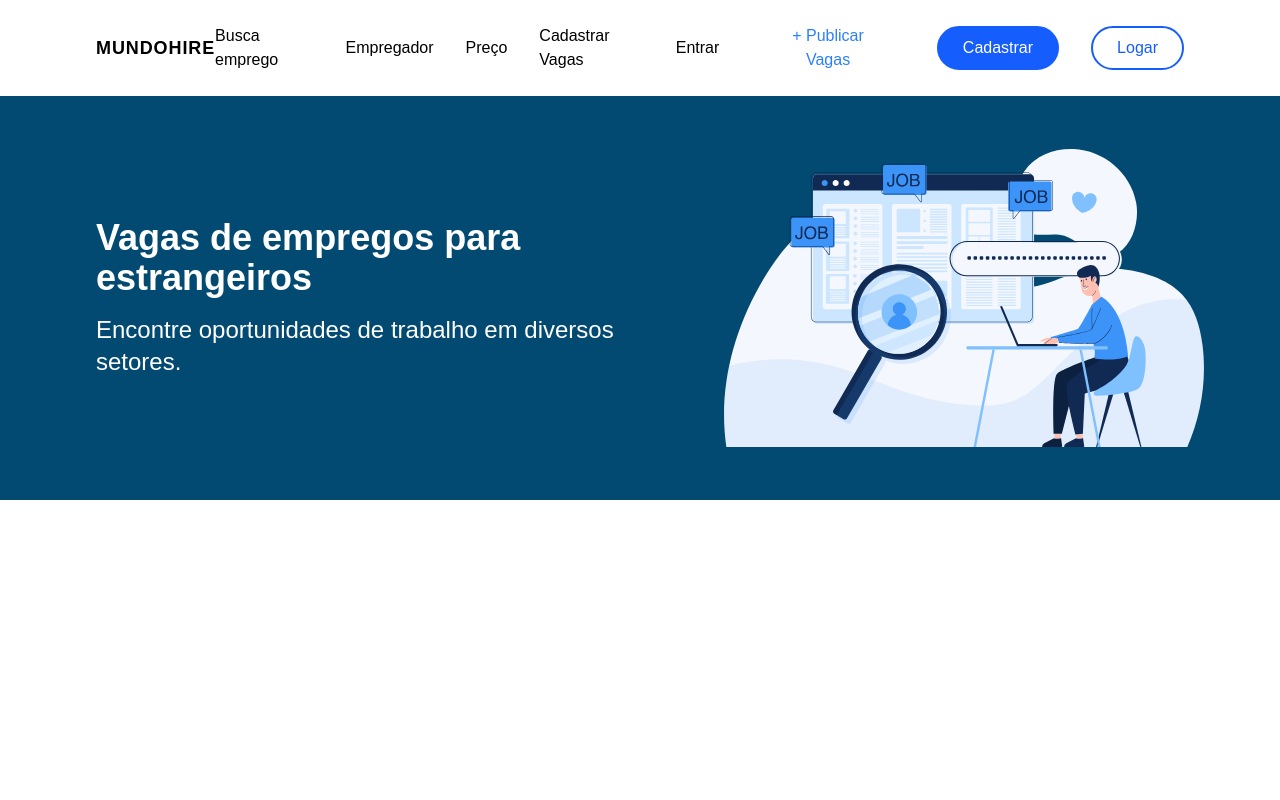
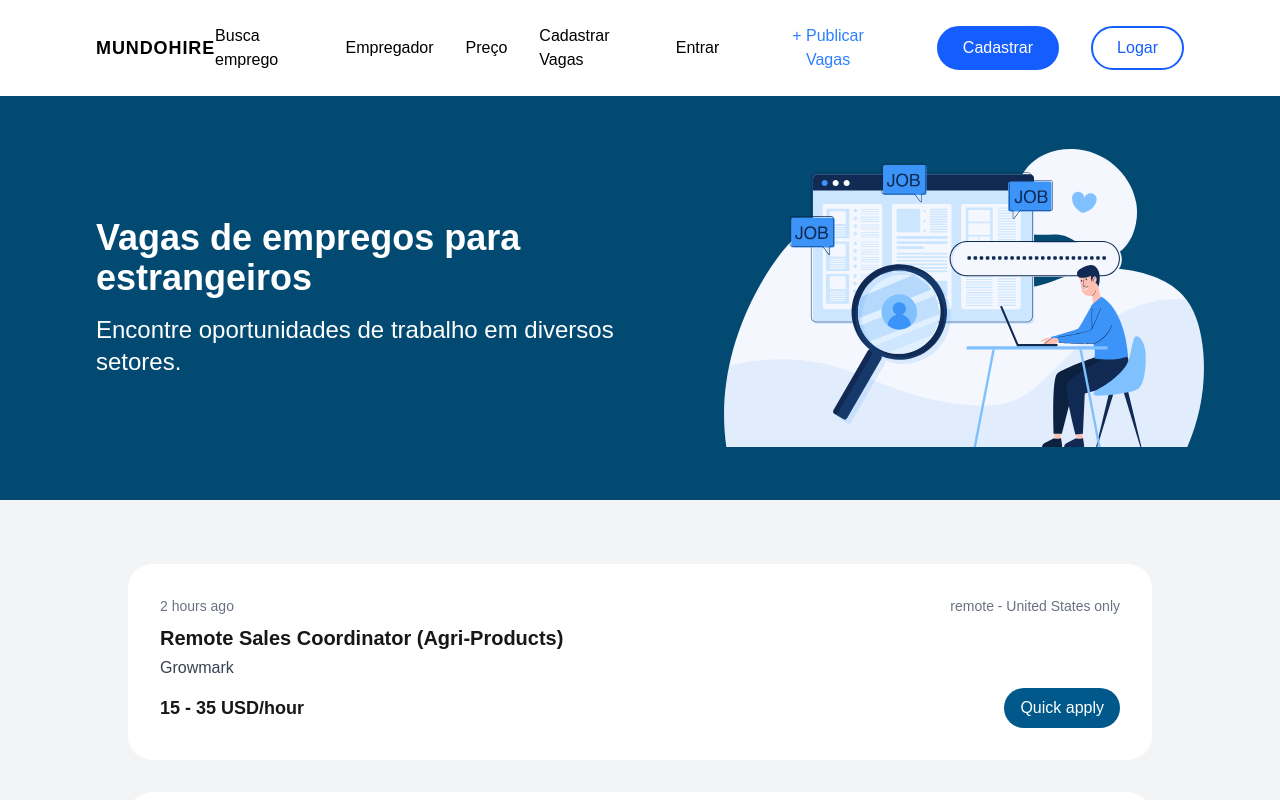
Before and after one commit to obens/MundoHire, a Next.js app: page / in a window 1280 px wide. Shown: the top 800 px of the page. Built offline with nearby package versions, Linux system fonts and the light colour scheme.

Commit message:
feat: import new components in main page

```diff
--- a/app/page.tsx
+++ b/app/page.tsx
@@ -1,11 +1,13 @@
 import Header from "@/components/Header";
+import JobList from "@/components/JobList";
 import Navbar from "@/components/Navbar";
 
 export default function Home() {
   return (
     <main className="flex flex-col">
-      <Navbar/>
+      <Navbar />
       <Header />
+      <JobList />
     </main>
   );
 }
```
